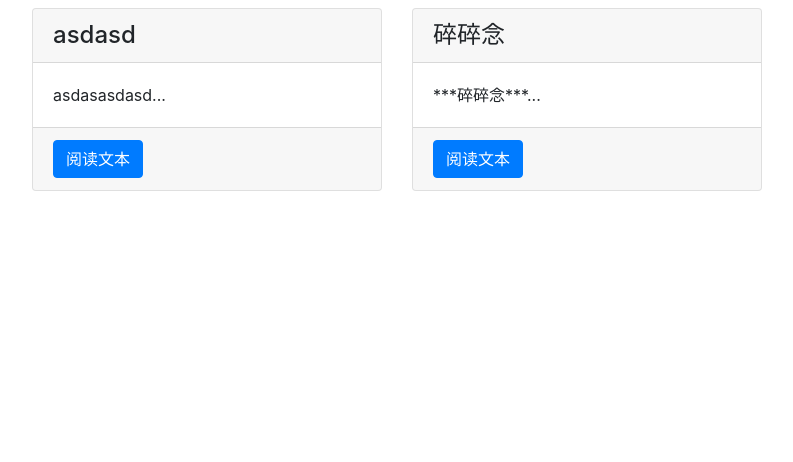
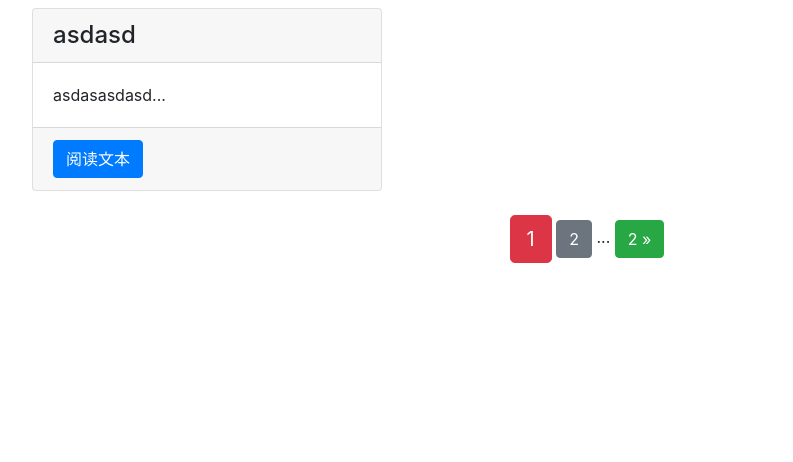
Before and after one commit to LiuTianen/my_Blog, a Django app: page /article/article-list/ in a window 1280 px wide. Shown: the part 56-518 px from the top of the page, without its empty margins (53-846 px from the left). Run offline with Django 3.2, Linux system fonts and the light colour scheme; data comes from the database, SQL or seed files in the repository; both versions use the stored data as it was after the commit; some libraries are stand-ins or nearby versions.

Commit message:
列表分页

```diff
--- a/article/views.py
+++ b/article/views.py
@@ -4,11 +4,18 @@ import markdown
 from .forms import ArticlePosrForm
 from .models import ArticlePost
 from django.contrib.auth.models import User
+from django.core.paginator import Paginator
 # Create your views here.
 
 
 def article_list(request):
-    article = ArticlePost.objects.all()
+    article_list = ArticlePost.objects.all()
+    # 每页显示 1 篇文章
+    paginator = Paginator(article_list,1)
+    # 获取 url 中的页码
+    page = request.GET.get('page')
+    # 将导航对象相应的页码内容返回给 articles
+    article = paginator.get_page(page)
     context = {'articles':article}
     return render(request, 'article/list.html', context)
 
--- a/templates/article/list.html
+++ b/templates/article/list.html
@@ -39,6 +39,45 @@
         {% endfor %}
     </div>
 </div>
+<!-- 页码导航 -->
+<div class="pagination row">
+    <div class="m-auto">
+        <span class="step-links">
+            <!-- 如果不是第一页，则显示上翻按钮 -->
+            {% if articles.has_previous %}
+                <a href="?page=1" class="btn btn-success">
+                    &laquo; 1
+                </a>
+                <span>...</span>
+                <a href="?page={{ articles.previous_page_number }}"
+                   class="btn btn-secondary"
+                >
+                    {{ articles.previous_page_number }}
+                </a>
+            {% endif %}
+
+            <!-- 当前页面 -->
+            <span class="current btn btn-danger btn-lg">
+                {{ articles.number }}
+            </span>
+
+            <!-- 如果不是最末页，则显示下翻按钮 -->
+            {% if articles.has_next %}
+                <a href="?page={{ articles.next_page_number }}"
+                   class="btn btn-secondary"
+                >
+                    {{ articles.next_page_number }}
+                </a>
+                <span>...</span>
+                <a href="?page={{ articles.paginator.num_pages }}"
+                   class="btn btn-success"
+                >
+                    {{ articles.paginator.num_pages }} &raquo;
+                </a>
+            {% endif %}
+        </span>
+    </div>
+</div>
 {% endblock content %}
 </body>
 </html>
```
Also changed, not shown: db.sqlite3.
